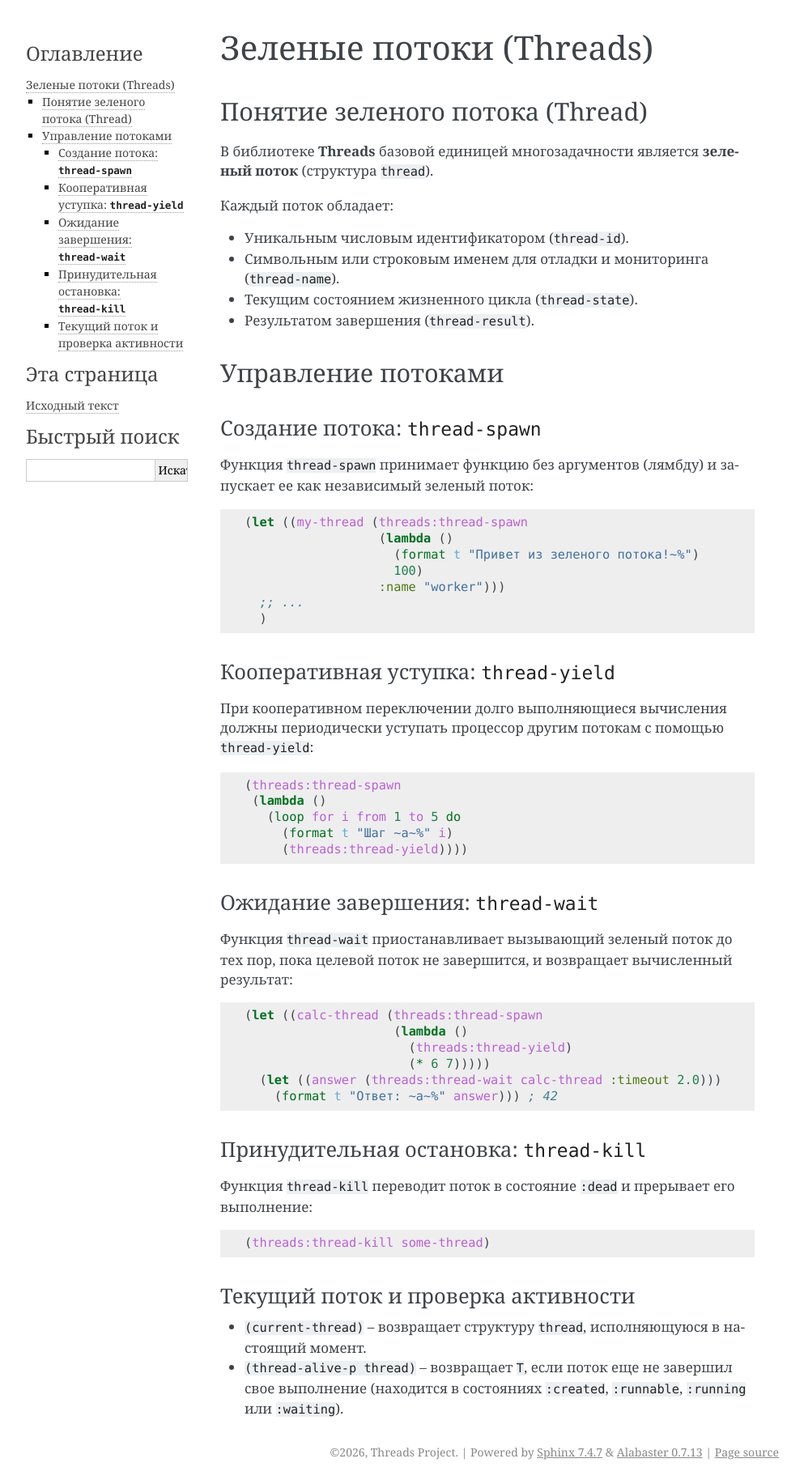
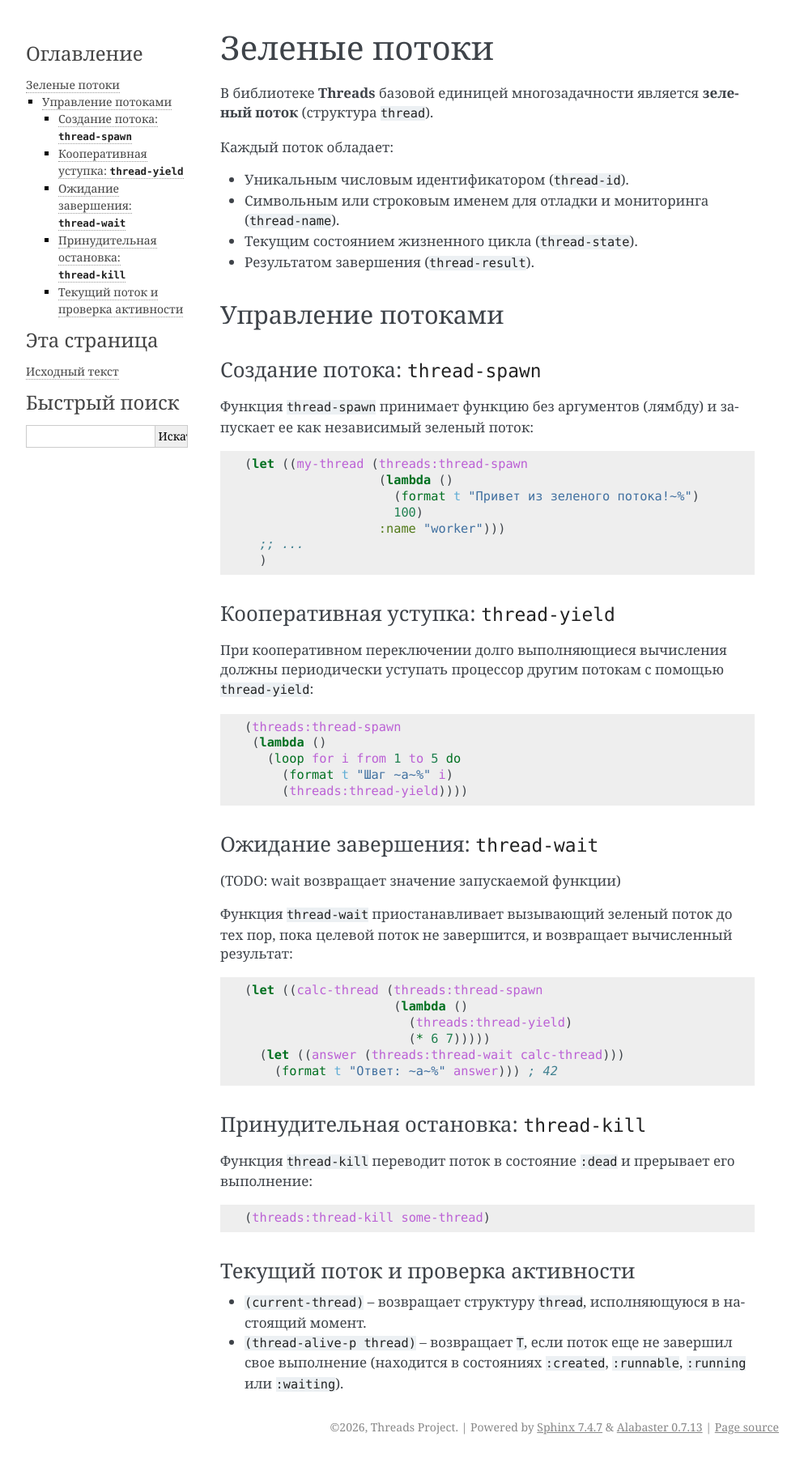
Before and after one commit to denchic45/multitask, a Sphinx documentation site: the page built from doc/threads.rst, in a window 1280 px wide. Shown: the whole page at 81% size, without its empty margins (148-1141 px from the left). Built offline with Sphinx 7.4.7, drawn with Linux system fonts in a browser that asks for light colours; after the commit the page ends 1802 px from its top, so only the background shows below that.

Commit message:
Update code

```diff
--- a/doc/conf.py
+++ b/doc/conf.py
@@ -1,6 +1,3 @@
-import os
-import sys
-
 project = 'threads'
 copyright = '2026, Threads Project'
 author = 'denchic45'
@@ -19,7 +16,5 @@ exclude_patterns = ['_build', 'Thumbs.db', '.DS_Store']
 language = 'ru'
 
 html_theme = 'alabaster'
-html_static_path = ['_static']
-
 pygments_style = 'sphinx'
 highlight_language = 'common-lisp'
--- a/doc/threads.rst
+++ b/doc/threads.rst
@@ -1,28 +1,29 @@
-Зеленые потоки (Threads)
-=========================
+################
+ Зеленые потоки
+################
 
-Понятие зеленого потока (Thread)
---------------------------------
-
-В библиотеке **Threads** базовой единицей многозадачности является **зеленый поток** (структура ``thread``).
+В библиотеке **Threads** базовой единицей многозадачности является
+**зеленый поток** (структура ``thread``).
 
 Каждый поток обладает:
 
-* Уникальным числовым идентификатором (``thread-id``).
-* Символьным или строковым именем для отладки и мониторинга (``thread-name``).
-* Текущим состоянием жизненного цикла (``thread-state``).
-* Результатом завершения (``thread-result``).
+-  Уникальным числовым идентификатором (``thread-id``).
+-  Символьным или строковым именем для отладки и мониторинга
+   (``thread-name``).
+-  Текущим состоянием жизненного цикла (``thread-state``).
+-  Результатом завершения (``thread-result``).
 
-
-Управление потоками
--------------------
+*********************
+ Управление потоками
+*********************
 
 Создание потока: ``thread-spawn``
-~~~~~~~~~~~~~~~~~~~~~~~~~~~~~~~~~
+=================================
 
-Функция ``thread-spawn`` принимает функцию без аргументов (лямбду) и запускает ее как независимый зеленый поток:
+Функция ``thread-spawn`` принимает функцию без аргументов (лямбду) и
+запускает ее как независимый зеленый поток:
 
-.. code-block:: common-lisp
+.. code:: common-lisp
 
    (let ((my-thread (threads:thread-spawn
                      (lambda ()
@@ -33,11 +34,13 @@
      )
 
 Кооперативная уступка: ``thread-yield``
-~~~~~~~~~~~~~~~~~~~~~~~~~~~~~~~~~~~~~~~~~~~~
+=======================================
 
-При кооперативном переключении долго выполняющиеся вычисления должны периодически уступать процессор другим потокам с помощью ``thread-yield``:
+При кооперативном переключении долго выполняющиеся вычисления должны
+периодически уступать процессор другим потокам с помощью
+``thread-yield``:
 
-.. code-block:: common-lisp
+.. code:: common-lisp
 
    (threads:thread-spawn
     (lambda ()
@@ -46,30 +49,39 @@
         (threads:thread-yield))))
 
 Ожидание завершения: ``thread-wait``
-~~~~~~~~~~~~~~~~~~~~~~~~~~~~~~~~~~~~
+====================================
 
-Функция ``thread-wait`` приостанавливает вызывающий зеленый поток до тех пор, пока целевой поток не завершится, и возвращает вычисленный результат:
+(TODO: wait возвращает значение запускаемой функции)
 
-.. code-block:: common-lisp
+Функция ``thread-wait`` приостанавливает вызывающий зеленый поток до тех
+пор, пока целевой поток не завершится, и возвращает вычисленный
+результат:
+
+.. code:: common-lisp
 
    (let ((calc-thread (threads:thread-spawn
                        (lambda ()
                          (threads:thread-yield)
                          (* 6 7)))))
-     (let ((answer (threads:thread-wait calc-thread :timeout 2.0)))
+     (let ((answer (threads:thread-wait calc-thread)))
        (format t "Ответ: ~a~%" answer))) ; 42
 
 Принудительная остановка: ``thread-kill``
-~~~~~~~~~~~~~~~~~~~~~~~~~~~~~~~~~~~~~~~~~~~~~~~~
+=========================================
 
-Функция ``thread-kill`` переводит поток в состояние ``:dead`` и прерывает его выполнение:
+Функция ``thread-kill`` переводит поток в состояние ``:dead`` и
+прерывает его выполнение:
 
-.. code-block:: common-lisp
+.. code:: common-lisp
 
    (threads:thread-kill some-thread)
 
 Текущий поток и проверка активности
-~~~~~~~~~~~~~~~~~~~~~~~~~~~~~~~~~~~
+===================================
 
-* ``(current-thread)`` – возвращает структуру ``thread``, исполняющуюся в настоящий момент.
-* ``(thread-alive-p thread)`` – возвращает ``T``, если поток еще не завершил свое выполнение (находится в состояниях ``:created``, ``:runnable``, ``:running`` или ``:waiting``).
+-  ``(current-thread)`` – возвращает структуру ``thread``, исполняющуюся
+   в настоящий момент.
+
+-  ``(thread-alive-p thread)`` – возвращает ``T``, если поток еще не
+   завершил свое выполнение (находится в состояниях ``:created``,
+   ``:runnable``, ``:running`` или ``:waiting``).
```
Also changed, not shown: doc/api_reference.rst (+10 -23 lines), doc/implementation.rst (+17 -22 lines), 10 other files.
